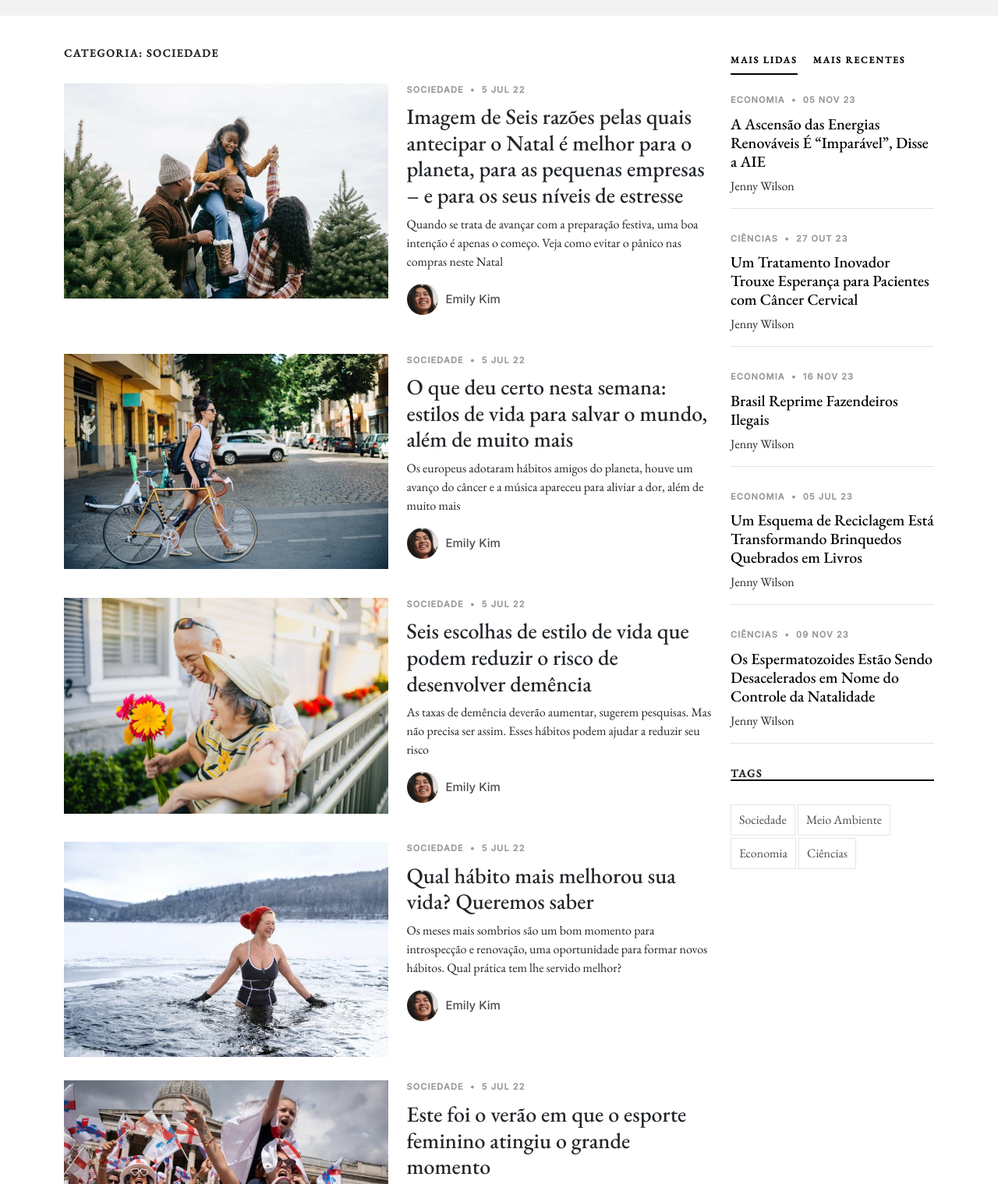
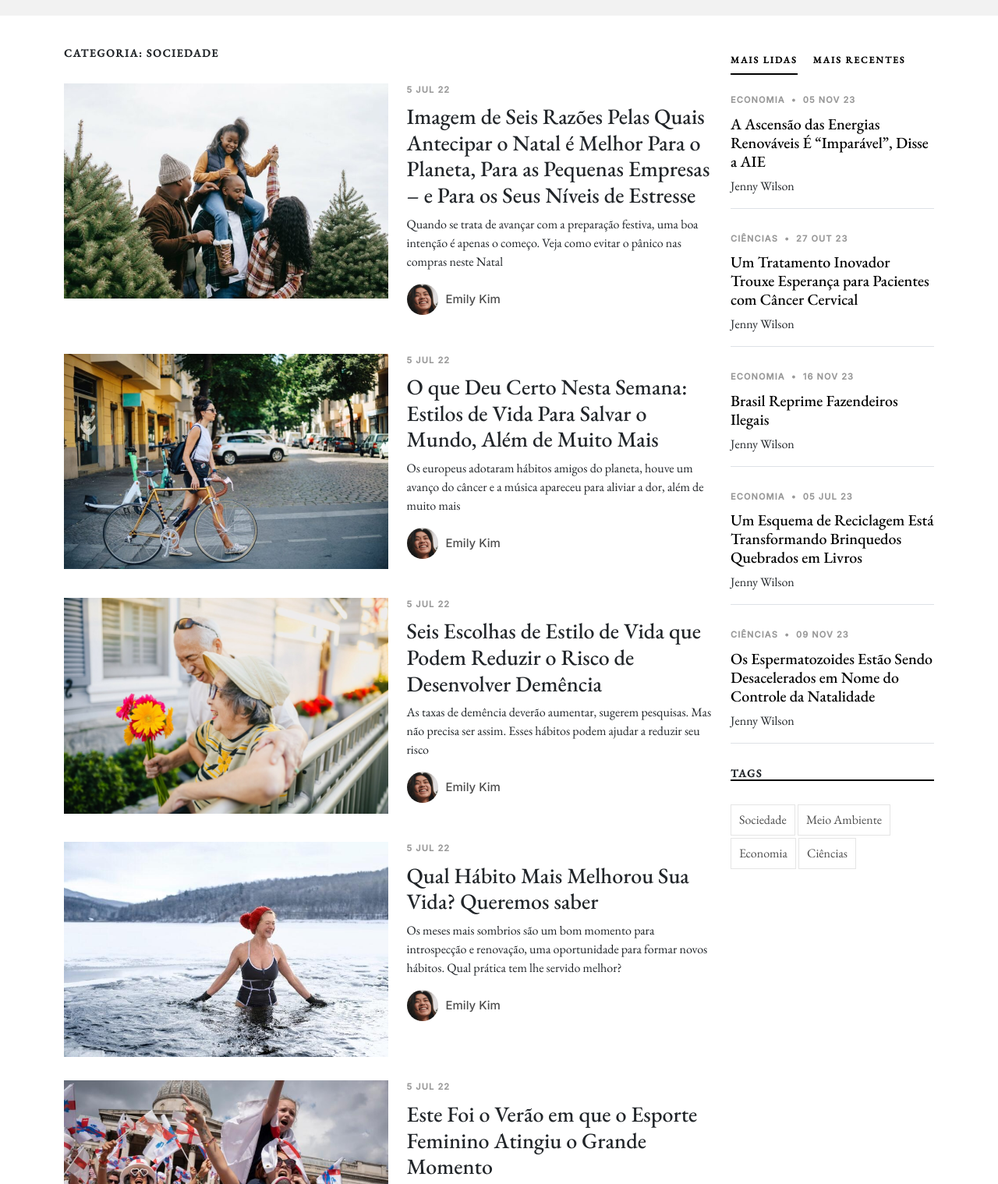
Before and after one commit to mluizaz/Projeto-Boas-Novas, a plain HTML site: page sociedade.html in a window 1280 px wide. Shown: the part 70-1589 px from the top of the page at 78% size. Drawn offline with nearby package versions, Linux system fonts and the light colour scheme; a web font is replaced by a local one.

Commit message:
detalhes

```diff
--- a/sociedade.html
+++ b/sociedade.html
@@ -87,8 +87,8 @@
                 <img src="assets/img/sociedade-1.jpg" alt="" class="img-fluid">
               </a>
               <div>
-                <div class="post-meta"><span class="date">Sociedade</span> <span class="mx-1">&bullet;</span> <span>5 Jul 22</span></div>
-                <h3><a href="single-post.html">Imagem de Seis razões pelas quais antecipar o Natal é melhor para o planeta, para as pequenas empresas – e para os seus níveis de estresse</a></h3>
+                <div class="post-meta"><span>5 Jul 22</span></div>
+                <h3><a href="single-post.html">Imagem de Seis Razões Pelas Quais Antecipar o Natal é Melhor Para o Planeta, Para as Pequenas Empresas – e Para os Seus Níveis de Estresse</a></h3>
                 <p>Quando se trata de avançar com a preparação festiva, uma boa intenção é apenas o começo. Veja como evitar o pânico nas compras neste Natal</p>
                 <div class="d-flex align-items-center author">
                   <div class="photo"><img src="assets/img/person-5.jpg" alt="" class="img-fluid"></div>
@@ -104,8 +104,8 @@
                 <img src="assets/img/sociedade-2.jpg" alt="" class="img-fluid">
               </a>
               <div>
-                <div class="post-meta"><span class="date">Sociedade</span> <span class="mx-1">&bullet;</span> <span>5 Jul 22</span></div>
-                <h3><a href="single-post.html">O que deu certo nesta semana: estilos de vida para salvar o mundo, além de muito mais</a></h3>
+                <div class="post-meta"><span>5 Jul 22</span></div>
+                <h3><a href="single-post.html">O que Deu Certo Nesta Semana: Estilos de Vida Para Salvar o Mundo, Além de Muito Mais</a></h3>
                 <p>Os europeus adotaram hábitos amigos do planeta, houve um avanço do câncer e a música apareceu para aliviar a dor, além de muito mais</p>
                 <div class="d-flex align-items-center author">
                   <div class="photo"><img src="assets/img/person-5.jpg" alt="" class="img-fluid"></div>
@@ -121,8 +121,8 @@
                 <img src="assets/img/sociedade-3.jpg" alt="" class="img-fluid">
               </a>
               <div>
-                <div class="post-meta"><span class="date">Sociedade</span> <span class="mx-1">&bullet;</span> <span>5 Jul 22</span></div>
-                <h3><a href="single-post.html">Seis escolhas de estilo de vida que podem reduzir o risco de desenvolver demência</a></h3>
+                <div class="post-meta"><span>5 Jul 22</span></div>
+                <h3><a href="single-post.html">Seis Escolhas de Estilo de Vida que Podem Reduzir o Risco de Desenvolver Demência</a></h3>
               <p>As taxas de demência deverão aumentar, sugerem pesquisas. Mas não precisa ser assim. Esses hábitos podem ajudar a reduzir seu risco</p>
                 <div class="d-flex align-items-center author">
                   <div class="photo"><img src="assets/img/person-5.jpg" alt="" class="img-fluid"></div>
@@ -138,8 +138,8 @@
                 <img src="assets/img/sociedade-4.jpg" alt="" class="img-fluid">
               </a>
               <div>
-                <div class="post-meta"><span class="date">Sociedade</span> <span class="mx-1">&bullet;</span> <span>5 Jul 22</span></div>
-                <h3><a href="single-post.html">Qual hábito mais melhorou sua vida? Queremos saber</a></h3>
+                <div class="post-meta"><span>5 Jul 22</span></div>
+                <h3><a href="single-post.html">Qual Hábito Mais Melhorou Sua Vida? Queremos saber</a></h3>
               <p>Os meses mais sombrios são um bom momento para introspecção e renovação, uma oportunidade para formar novos hábitos. Qual prática tem lhe servido melhor?</p>
                 <div class="d-flex align-items-center author">
                   <div class="photo"><img src="assets/img/person-5.jpg" alt="" class="img-fluid"></div>
@@ -155,8 +155,8 @@
                 <img src="assets/img/sociedade-5.jpg" alt="" class="img-fluid">
               </a>
               <div>
-                <div class="post-meta"><span class="date">Sociedade</span> <span class="mx-1">&bullet;</span> <span>5 Jul 22</span></div>
-                <h3><a href="single-post.html">Este foi o verão em que o esporte feminino atingiu o grande momento</a></h3>
+                <div class="post-meta"><span>5 Jul 22</span></div>
+                <h3><a href="single-post.html">Este Foi o Verão em que o Esporte Feminino Atingiu o Grande Momento</a></h3>
                 <p>Da paridade de partidas aos números recordes de audiência, o esporte feminino profissional entrou em uma nova era ousada</p>
                 <div class="d-flex align-items-center author">
                   <div class="photo"><img src="assets/img/person-5.jpg" alt="" class="img-fluid"></div>
```
Also changed, not shown: meioambiente.html (+12 -12 lines).
